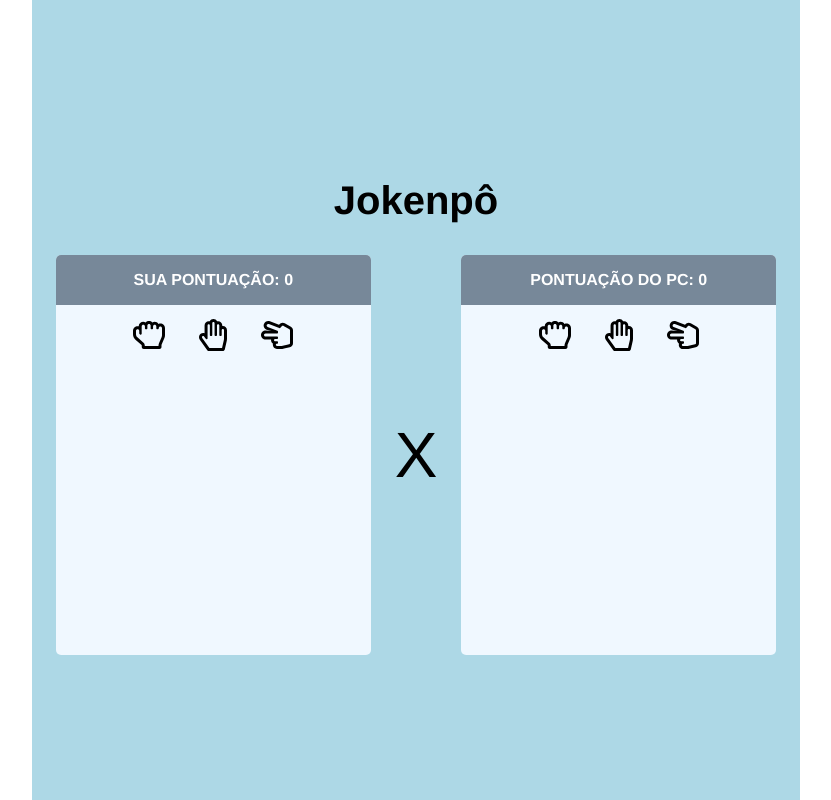
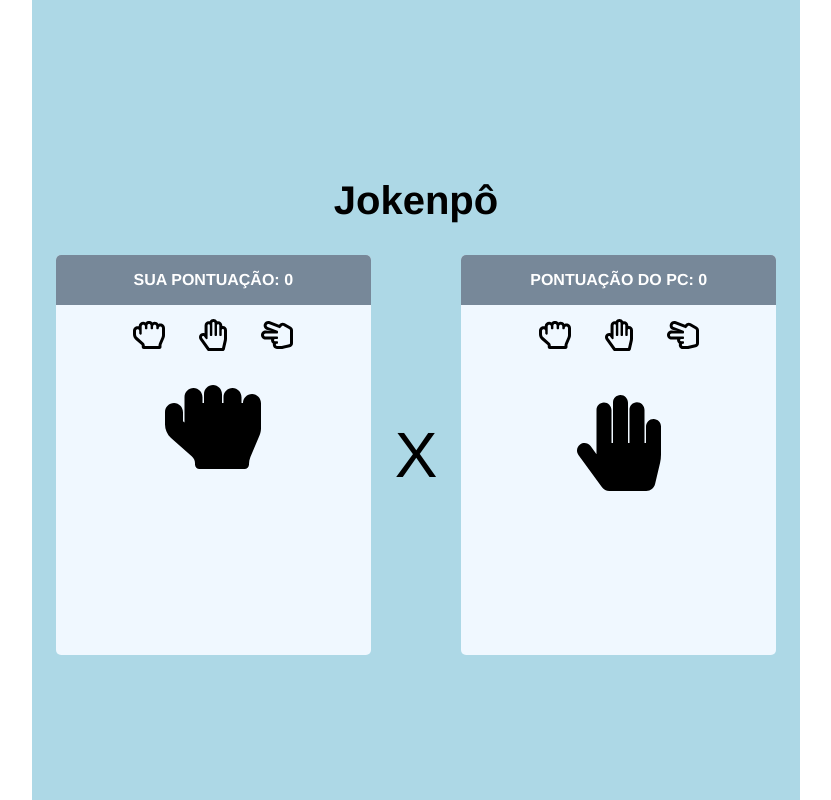
Before and after one commit to costaadiego1989/my-jokenpo, a React (Create React App) app: page / in a window 1280 px wide. Both pictures are taken after a click on the button 373 px from the left and 336 px from the top of the page. Shown: the whole page, without its empty margins (224-1055 px from the left). Built offline with nearby package versions, Linux system fonts and the light colour scheme.

Commit message:
feat: exibir na tela item escolhido e sorteio da escolha do pc.

```diff
--- a/src/components/jokenpo.jsx
+++ b/src/components/jokenpo.jsx
@@ -2,14 +2,28 @@ import "./style.css";
 import { FaRegHandRock as Rock } from "react-icons/fa";
 import { FaRegHandPaper as Paper } from "react-icons/fa";
 import { FaRegHandScissors as Scizor } from "react-icons/fa";
-import { useState } from "react";
+import { FaHandRock as Rock2 } from "react-icons/fa";
+import { FaHandPaper as Paper2 } from "react-icons/fa";
+import { FaHandScissors as Scizor2 } from "react-icons/fa";
+import { useState, useEffect } from "react";
 
 export const Jokenpo = () => {
-  const [actualChoice, setActualChoice] = useState("userRock");
+  const [actualUserChoice, setActualUserChoice] = useState("");
+  const [actualComputerChoice, setActualComputerChoice] = useState("");
 
   const handleClick = (e) => {
-    console.log(e);
+    if (e === "userRock") setActualUserChoice("userRock");
+    if (e === "userPaper") setActualUserChoice("userPaper");
+    if (e === "userScizor") setActualUserChoice("userScizor");
   };
+
+  let computerChoices = ["computerRock", "computerPaper", "computerScizor"];
+  let computerLetsRoll =
+    computerChoices[Math.floor(Math.random() * computerChoices.length)];
+
+  useEffect(() => {
+    setActualComputerChoice(computerLetsRoll);
+  }, [])
 
   return (
     <>
@@ -47,42 +61,46 @@ export const Jokenpo = () => {
                 <h3>Sua Pontuação: {0}</h3>
               </div>
             </div>
-            <div className="actualChoice">{}</div>
+            <div className="actualChoice">
+              {actualUserChoice === "userRock" ? (
+                <Rock2 style={{ fontSize: "5rem" }} />
+              ) : null}
+            </div>
+            <div className="actualChoice">
+              {actualUserChoice === "userPaper" ? <Paper2 /> : null}
+            </div>
+            <div className="actualChoice">
+              {actualUserChoice === "userScizor" ? <Scizor2 /> : null}
+            </div>
           </div>
         </div>
         <div className="x">X</div>
         <div className="computerSide">
           <div className="computerSideInformation">
             <div className="computerChoices">
-            <a
-                href
-                role="button"
-                value="pcRock"
-                onClick={() => handleClick("pcRock")}
-              >
-                <Rock />
+              <a href role="button" value="pcRock">
+                {<Rock />}
               </a>
-              <a
-                href
-                role="button"
-                value="pcPaper"
-                onClick={() => handleClick("pcPaper")}
-              >
+              <a href role="button" value="pcPaper">
                 <Paper />
               </a>
-              <a
-                href
-                role="button"
-                value="pcScizor"
-                onClick={() => handleClick("pcScizor")}
-              >
+              <a href role="button" value="pcScizor">
                 <Scizor />
               </a>
             </div>
-            <div className="pcScore">
+            <div className="computerScore">
               <div>
                 <h3>Pontuação do PC: {0}</h3>
               </div>
+            </div>
+            <div className="actualChoice">
+              {actualComputerChoice === "computerRock" ? <Rock2 /> : null}
+            </div>
+            <div className="actualChoice">
+              {actualComputerChoice === "computerPaper" ? <Paper2 /> : null}
+            </div>
+            <div className="actualChoice">
+              {actualComputerChoice === "computerScizor" ? <Scizor2 /> : null}
             </div>
           </div>
         </div>
--- a/src/components/style.css
+++ b/src/components/style.css
@@ -59,7 +59,7 @@ h2 {
     margin-top: 3rem;
 }
 
-.userScore, .pcScore {
+.userScore, .computerScore {
     position: absolute;
     top: 0;
     left: 0;
@@ -81,3 +81,18 @@ svg {
 .x {
     font-size: 4rem;
 }
+
+.actualChoice {
+    display: flex;
+    align-items: center;
+    justify-content: center;
+    padding: 0.5rem;
+}
+
+.actualChoice svg {
+    width: 6rem;
+    height: 6rem;
+    display: flex;
+    align-items: center;
+    justify-content: center;
+}
```
